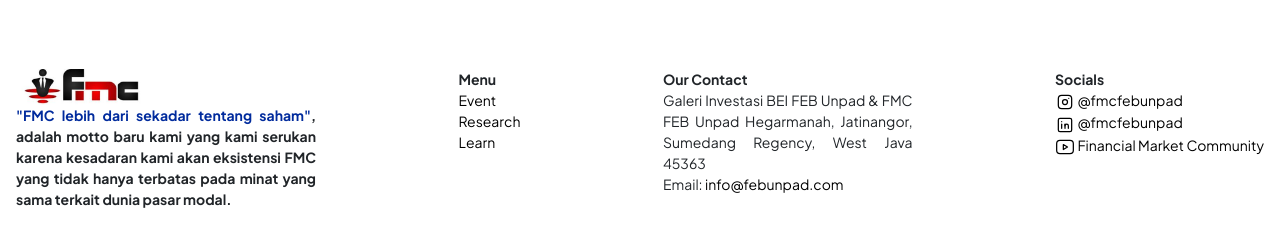
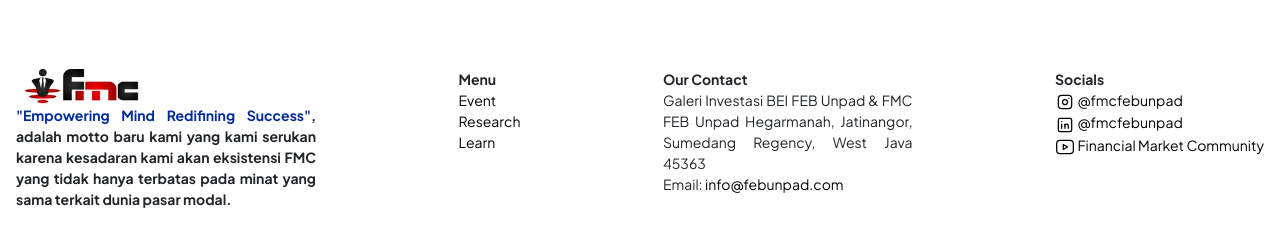
Before and after one commit to TLA-FMC-FEB/Website-FMC, a Flask app: page /about in a window 1280 px wide. Shown: the part 3367-3611 px from the top of the page. Run offline with Flask 2, Linux system fonts and the light colour scheme.

Commit message:
Update footer.html

```diff
--- a/templates/footer.html
+++ b/templates/footer.html
@@ -12,7 +12,7 @@
 <div class="col1-footer">
   <img src="static/media/Logo-FMC.png" alt="Logo FMC Transparent" />
   <p>
-    <span class="highlightfooter">"FMC lebih dari sekadar tentang saham"</span
+    <span class="highlightfooter">"Empowering Mind Redifining Success"</span
     ><strong
       >, adalah motto baru kami yang kami serukan karena kesadaran kami akan
       eksistensi FMC yang tidak hanya terbatas pada minat yang sama terkait
```
